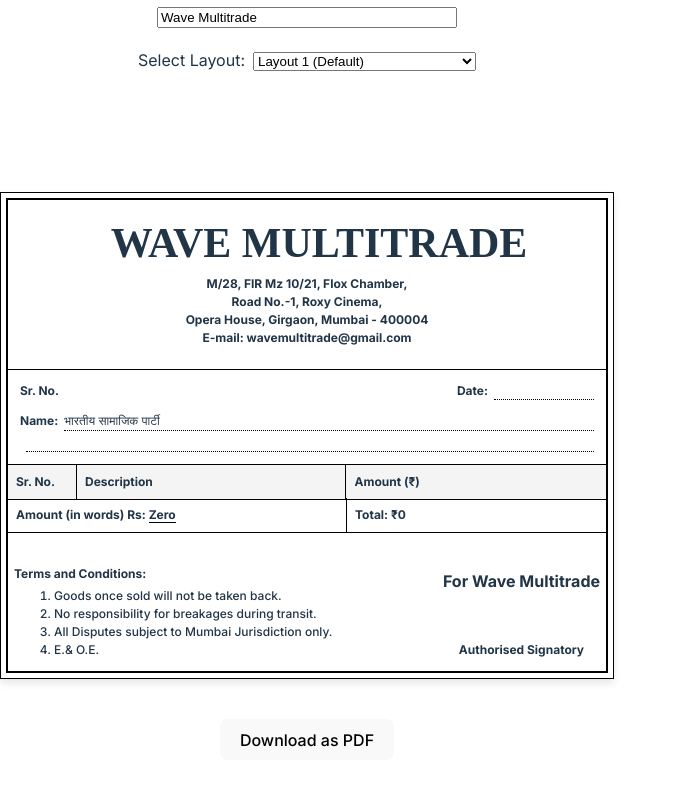
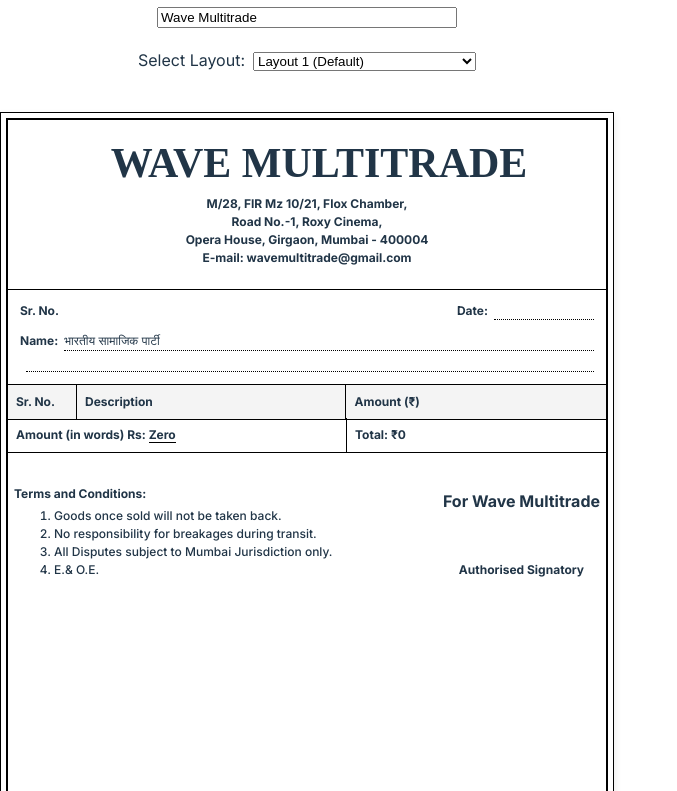
Before and after one commit to M4yankChoudhary/vite-project, a React (Vite) app: page / in a window 1280 px wide. Shown: the part 369-1160 px from the top of the page, without its empty margins (0-677 px from the left). Before the commit the page ends 1129 px from the top, so only its background shows below. Built offline with nearby package versions, Linux system fonts and the light colour scheme.

Commit message:
increase height

```diff
--- a/src/App.jsx
+++ b/src/App.jsx
@@ -117,11 +117,13 @@
       <div
         className="pdf-preview"
         style={{
-          padding:'6px',
-          marginTop:'100px',
-          borderRadius:'0px',
-          border:'1px solid black',
-          display:'flex',
+          padding: '6px',
+
+          borderRadius: '0px',
+          border: '1px solid black',
+          display: 'flex',
+          minHeight: '800px',
+          marginTop: '20px',
         }}
       >
         <div style={{
@@ -252,7 +254,7 @@
                   width: '100%',
                   marginLeft: '6px',
                   borderBottom: '1px dotted black',
-                }}/>
+                }} />
               </div>
             </div>
           </div>
@@ -375,7 +377,8 @@
           border: '1px solid #333',
           width: '800px',
           fontFamily: 'Arial, sans-serif',
-          backgroundColor: '#f9f9f9'
+          backgroundColor: '#f9f9f9',
+          minHeight: '800px'
         }}>
         {/* Header */}
         <div style={{ textAlign: 'center', marginBottom: '20px' }}>
@@ -439,7 +442,7 @@
             <p style={{ margin: '5px 0', fontSize: '16px', fontWeight: 'bold' }}>Total: ₹{total}</p>
           </div>
         </div>
-        <hr style={{ marginTop: '20px', borderTop: '1px solid #333' }}/>
+        <hr style={{ marginTop: '20px', borderTop: '1px solid #333' }} />
         {/* Footer */}
         <div style={{ display: 'flex', justifyContent: 'space-between', marginTop: '15px' }}>
           <div style={{ fontSize: '12px' }}>
@@ -472,6 +475,7 @@
           padding: '20px',
           border: '2px solid #555',
           width: '800px',
+          minHeight: '800px',
           fontFamily: 'Tahoma, sans-serif',
           backgroundColor: '#fffbe6'
         }}
@@ -580,6 +584,7 @@
           padding: '30px',
           border: 'none',
           width: '800px',
+          minHeight: '800px',
           fontFamily: 'Verdana, sans-serif',
           backgroundColor: '#ffffff',
           boxShadow: '0 4px 8px rgba(0, 0, 0, 0.1)'
@@ -599,7 +604,7 @@
           </div>
           <div>
             <strong>Date:</strong> <span style={{ borderBottom: '1px dotted #000', padding: '0 8px' }}></span>
-            <br/>
+            <br />
             <strong>Invoice #:</strong> <span style={{ borderBottom: '1px dotted #000', padding: '0 8px' }}></span>
           </div>
         </div>
@@ -683,6 +688,7 @@
           padding: '20px',
           border: '1px solid #ddd',
           width: '800px',
+          minHeight: '800px',
           fontFamily: 'Calibri, sans-serif',
           backgroundColor: '#fff',
           boxShadow: '0 2px 5px rgba(0,0,0,0.1)'
@@ -698,7 +704,7 @@
           </div>
           <div style={{ textAlign: 'right' }}>
             <strong>Date:</strong> <span style={{ borderBottom: '1px dotted #000', padding: '0 8px' }}></span>
-            <br/>
+            <br />
             <strong>Invoice #:</strong> <span style={{ borderBottom: '1px dotted #000', padding: '0 8px' }}></span>
           </div>
         </div>
@@ -755,6 +761,7 @@
         style={{
           margin: '60px auto',
           padding: '30px',
+          minHeight: '800px',
           border: '2px solid #4CAF50',
           width: '800px',
           fontFamily: 'Segoe UI, sans-serif',
@@ -823,6 +830,7 @@
         style={{
           margin: '60px auto',
           padding: '40px',
+          minHeight: '800px',
           width: '800px',
           fontFamily: 'Georgia, serif',
           backgroundColor: '#fafafa',
@@ -895,6 +903,7 @@
         style={{
           margin: '60px auto',
           width: '800px',
+          minHeight: '800px',
           fontFamily: 'Helvetica, sans-serif',
           boxShadow: '0 3px 6px rgba(0,0,0,0.1)'
         }}>
@@ -966,6 +975,7 @@
         style={{
           margin: '60px auto',
           width: '800px',
+          minHeight: '800px',
           fontFamily: 'Trebuchet MS, sans-serif',
           boxShadow: '0 4px 8px rgba(0,0,0,0.1)'
         }}
@@ -1028,6 +1038,7 @@
         style={{
           margin: '60px auto',
           padding: '40px',
+          minHeight: '800px',
           width: '800px',
           fontFamily: 'Times New Roman, serif',
           backgroundColor: '#f5f5f5',
```
Lines whose indentation alone changed are shown as unchanged.
